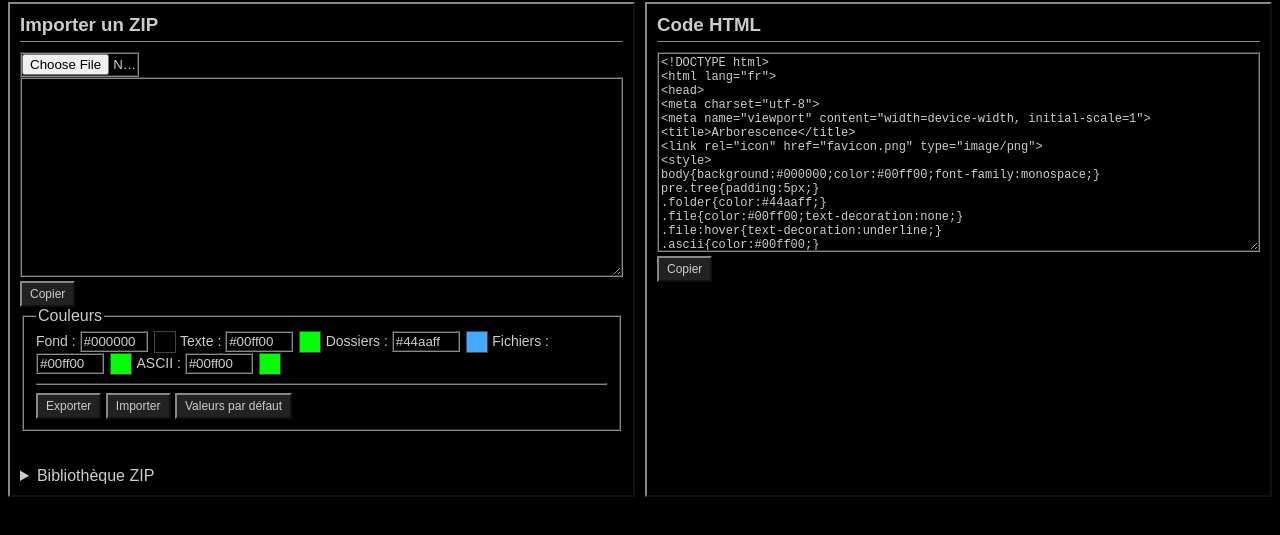
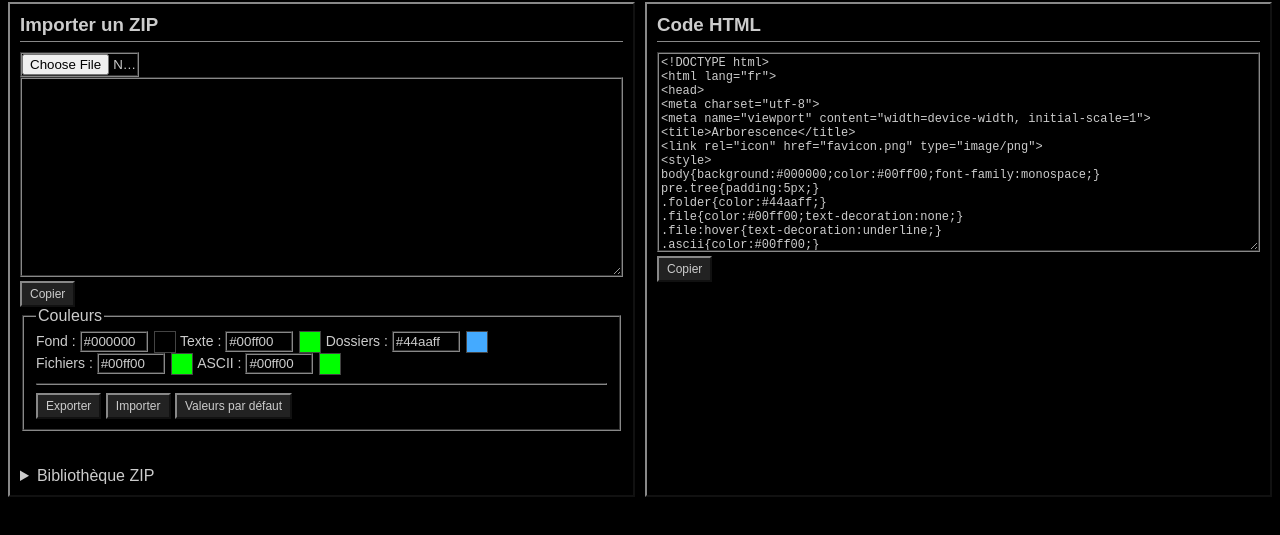
Before and after one commit to gabrielriviere999-commits/outils, a plain HTML site: page arbo-zip.html in a window 1280 px wide. Shown: the part 51-586 px from the top of the page. Drawn offline with Linux system fonts and the light colour scheme.

Commit message:
Add files via upload

```diff
--- a/outils.css
+++ b/outils.css
@@ -11,7 +11,7 @@ h2{color:#f44;padding-bottom:5px;border-bottom:2px solid #f44;}
 h3,h4{padding-bottom:5px;border-bottom:1px solid #888;}
 fieldset{border:2px groove #888;}
 hr{border:1px inset #888;}
-label{font-size:14px;}
+label{display:inline-block;font-size:14px;}
 textarea {
   width:100%;
   height:200px;
```
